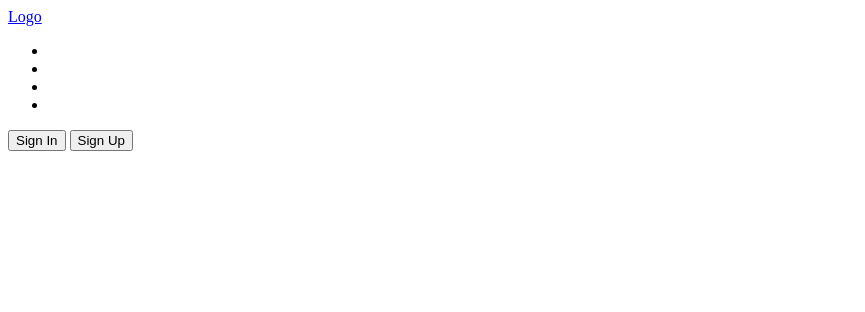
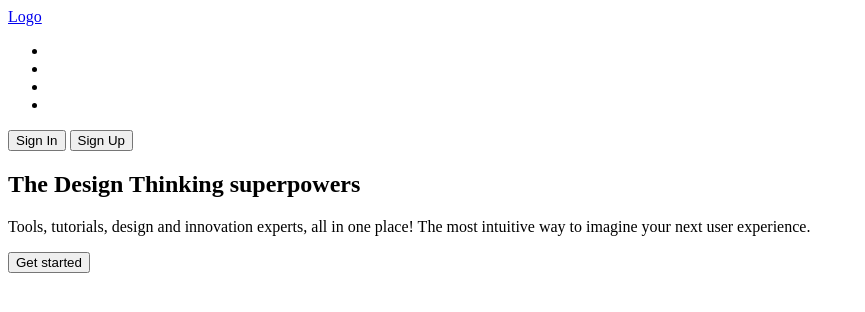
Before and after one commit to TaniaDou/FridayLiveCoding, a plain HTML site: page index.html in a window 1280 px wide. Shown: the whole page, without its empty margins (0-865 px from the left). Drawn offline with Linux system fonts and the light colour scheme.

Commit message:
feat: add promo section to html file

```diff
--- a/index.html
+++ b/index.html
@@ -23,6 +23,19 @@
             </div>
         </div>
     </header>
+    <section class="promo">
+        <div class="wrapper">
+            <div class="promo__content">
+                <h1 class="promo__title">The Design Thinking superpowers</h1>
+                <p class="promo__text">Tools, tutorials, design and innovation experts, all in one place! The most intuitive way to imagine your next user experience.</p>
+                <div class="promo__buttons">
+                    <button class="button button_colored">Get started</button>
+                    <a href="#" class="link-button">
 
+                    </a>
+                </div>
+            </div>
+        </div>
+    </section>
 </body>
 </html>
```
Lines whose indentation alone changed are shown as unchanged.
